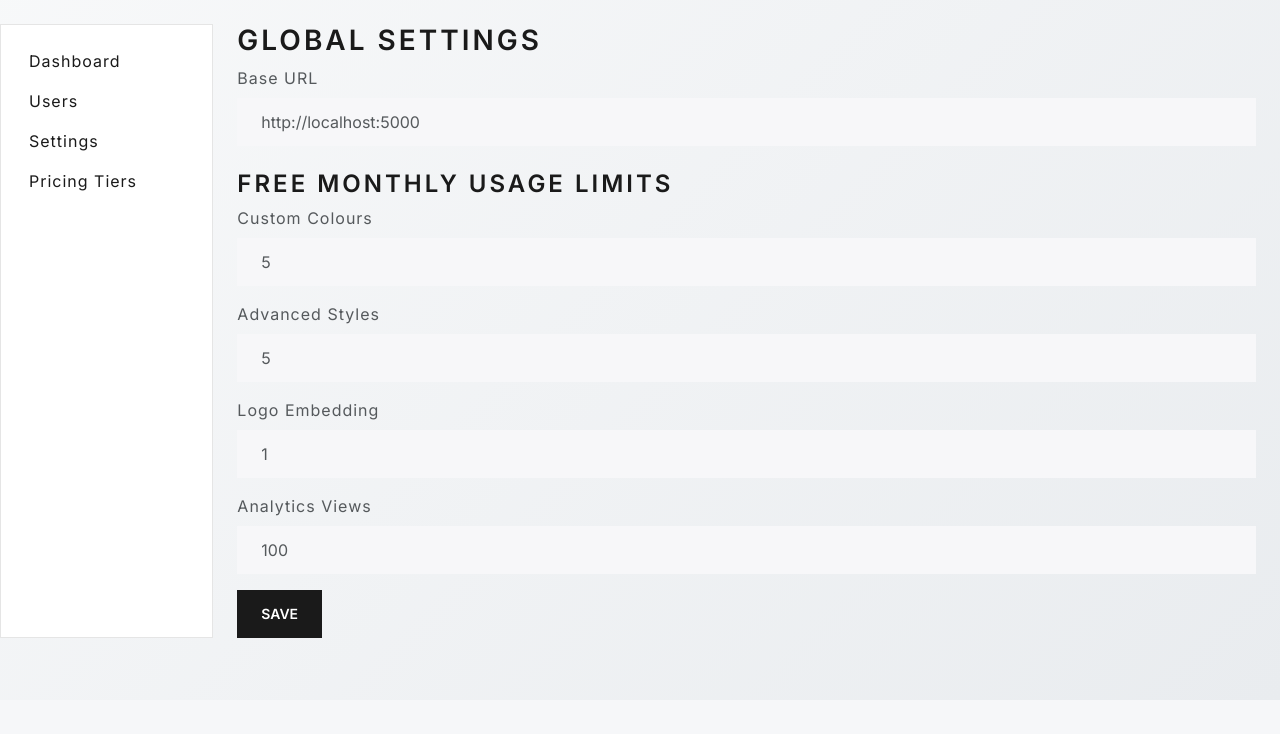
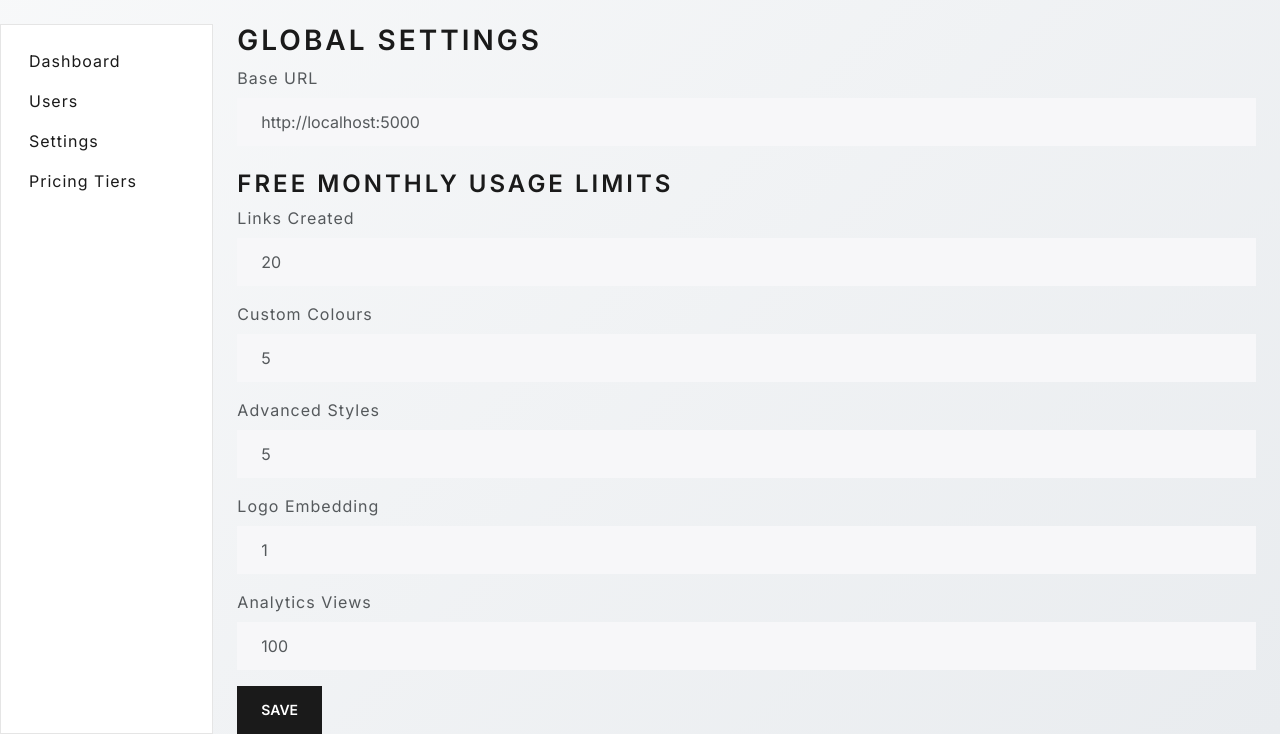
Before and after one commit to aboldguess/QRickLinks, a Flask app: page /admin/settings in a window 1280 px wide. Shown: the part 100-834 px from the top of the page. Before the commit the page ends 800 px from the top, so only its background shows below. Run offline with Flask 3, Linux system fonts and the light colour scheme; a user stored in the database is signed in; some libraries are stand-ins or nearby versions.

Commit message:
Add link creation quota feature

```diff
--- a/app.py
+++ b/app.py
@@ -64,6 +64,8 @@ class User(UserMixin, db.Model):
     advanced_styles_used = db.Column(db.Integer, default=0)
     logo_embedding_used = db.Column(db.Integer, default=0)
     analytics_used = db.Column(db.Integer, default=0)
+    # Count how many links the user created this month
+    links_created = db.Column(db.Integer, default=0)
     # Track how many extra premium actions a free user may perform
     freebies_remaining = db.Column(db.Integer, default=FREEBIES_PER_MONTH)
     # Date when the freebies counter resets for the next period
@@ -144,6 +146,8 @@ class Setting(db.Model):
     """Stores global application settings."""
     id = db.Column(db.Integer, primary_key=True)
     base_url = db.Column(db.String(512), default='http://localhost:5000')
+    # Monthly limit for how many links free users can create
+    links_limit = db.Column(db.Integer, default=20)
     custom_colors_limit = db.Column(db.Integer, default=5)
     advanced_styles_limit = db.Column(db.Integer, default=5)
     logo_embedding_limit = db.Column(db.Integer, default=1)
@@ -169,6 +173,9 @@ class SubscriptionTier(db.Model):
     # Cost of the subscription when billed yearly
     yearly_price = db.Column(db.Float, default=0.0)
     highlight_text = db.Column(db.String(100))
+    # Monthly link creation quota per tier
+    links_limit = db.Column(db.Integer)
+    links_unlimited = db.Column(db.Boolean, default=False)
     custom_colors_limit = db.Column(db.Integer)
     custom_colors_unlimited = db.Column(db.Boolean, default=False)
     advanced_styles_limit = db.Column(db.Integer)
@@ -373,6 +380,7 @@ def get_settings() -> Setting:
 
 # Map premium features to their Setting quota and User usage fields
 FEATURE_LIMIT_FIELDS = {
+    'links': ('links_limit', 'links_created'),
     'custom_colors': ('custom_colors_limit', 'custom_colors_used'),
     'advanced_styles': ('advanced_styles_limit', 'advanced_styles_used'),
     'logo_embedding': ('logo_embedding_limit', 'logo_embedding_used'),
@@ -389,6 +397,8 @@ def reset_usage_if_needed(user: User) -> None:
         user.advanced_styles_used = 0
         user.logo_embedding_used = 0
         user.analytics_used = 0
+        # Reset the monthly link creation count
+        user.links_created = 0
         db.session.commit()
 
     # Freebies reset independently of the monthly counters. When the stored
@@ -496,7 +506,7 @@ def pricing():
         .order_by(SubscriptionTier.id)
         .all()
     )
-    features = ['custom_colors', 'advanced_styles', 'logo_embedding', 'analytics']
+    features = ['links', 'custom_colors', 'advanced_styles', 'logo_embedding', 'analytics']
     # Pass the built-in ``getattr`` so Jinja can dynamically access
     # tier limits/unlimited flags in the template.  Without this the
     # templates raise an UndefinedError for ``getattr``.
@@ -572,6 +582,7 @@ def admin_settings():
     settings = get_settings()
     if request.method == 'POST':
         settings.base_url = request.form['base_url']
+        settings.links_limit = int(request.form['links_limit'])
         settings.custom_colors_limit = int(request.form['custom_colors_limit'])
         settings.advanced_styles_limit = int(request.form['advanced_styles_limit'])
         settings.logo_embedding_limit = int(request.form['logo_embedding_limit'])
@@ -610,7 +621,7 @@ def admin_users():
 @admin_required
 def admin_tiers():
     """Create and edit subscription tiers."""
-    features = ['custom_colors', 'advanced_styles', 'logo_embedding', 'analytics']
+    features = ['links', 'custom_colors', 'advanced_styles', 'logo_embedding', 'analytics']
     tiers = SubscriptionTier.query.order_by(SubscriptionTier.id).all()
     if request.method == 'POST':
         new_name = request.form.get('new_tier_name')
@@ -674,6 +685,10 @@ def create_link():
     """Create a shortened link and corresponding QR code."""
     # Normalise the submitted URL so missing schemes default to https://
     original_url = normalize_url(request.form['original_url'])
+    # Enforce the monthly link creation limit for free users
+    if not check_feature_usage(current_user, 'links'):
+        flash('Link creation quota exceeded')
+        return redirect(url_for('index'))
     slug = generate_words()
     short_code = generate_short_code()
 
@@ -954,6 +969,7 @@ def initialize_database() -> None:
             'advanced_styles_used': 'INTEGER DEFAULT 0',
             'logo_embedding_used': 'INTEGER DEFAULT 0',
             'analytics_used': 'INTEGER DEFAULT 0',
+            'links_created': 'INTEGER DEFAULT 0',
             'freebies_remaining': f'INTEGER DEFAULT {FREEBIES_PER_MONTH}',
             'freebies_reset': 'DATETIME',
         }
@@ -971,6 +987,7 @@ def initialize_database() -> None:
             User.query.update({
                 User.freebies_remaining: FREEBIES_PER_MONTH,
                 User.freebies_reset: next_reset,
+                User.links_created: 0,
             })
             db.session.commit()
 
@@ -1050,6 +1067,7 @@ def initialize_database() -> None:
         # Settings table columns for paywall quotas
         setting_columns = [row[1] for row in db.session.execute(text("PRAGMA table_info(setting)")).fetchall()]
         setting_map = {
+            'links_limit': 'INTEGER DEFAULT 20',
             'custom_colors_limit': 'INTEGER DEFAULT 5',
             'advanced_styles_limit': 'INTEGER DEFAULT 5',
             'logo_embedding_limit': 'INTEGER DEFAULT 1',
@@ -1075,6 +1093,8 @@ def initialize_database() -> None:
         tier_map = {
             'monthly_price': 'FLOAT DEFAULT 0.0',
             'yearly_price': 'FLOAT DEFAULT 0.0',
+            'links_limit': 'INTEGER',
+            'links_unlimited': 'BOOLEAN DEFAULT 0',
         }
         added_tier_cols = False
         for column, ddl in tier_map.items():
--- a/templates/admin_settings.html
+++ b/templates/admin_settings.html
@@ -12,6 +12,10 @@
     <input type="text" class="form-control" id="base_url" name="base_url" value="{{ settings.base_url }}" required>
   </div>
   <h3 class="mt-4">Free Monthly Usage Limits</h3>
+  <div class="mb-3">
+    <label for="links_limit" class="form-label">Links Created</label>
+    <input type="number" class="form-control" id="links_limit" name="links_limit" value="{{ settings.links_limit }}" min="0">
+  </div>
   <div class="mb-3">
     <label for="custom_colors_limit" class="form-label">Custom Colours</label>
     <input type="number" class="form-control" id="custom_colors_limit" name="custom_colors_limit" value="{{ settings.custom_colors_limit }}" min="0">
```
